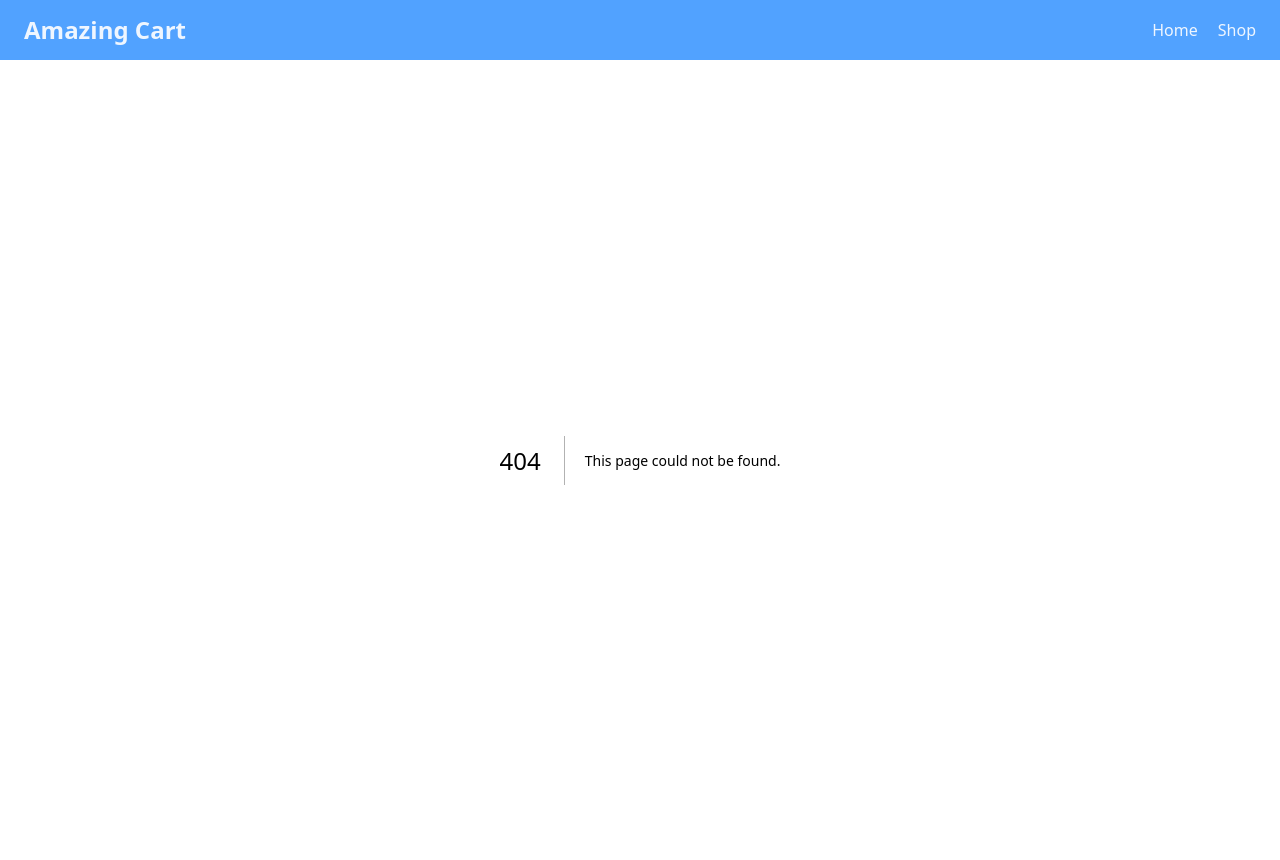
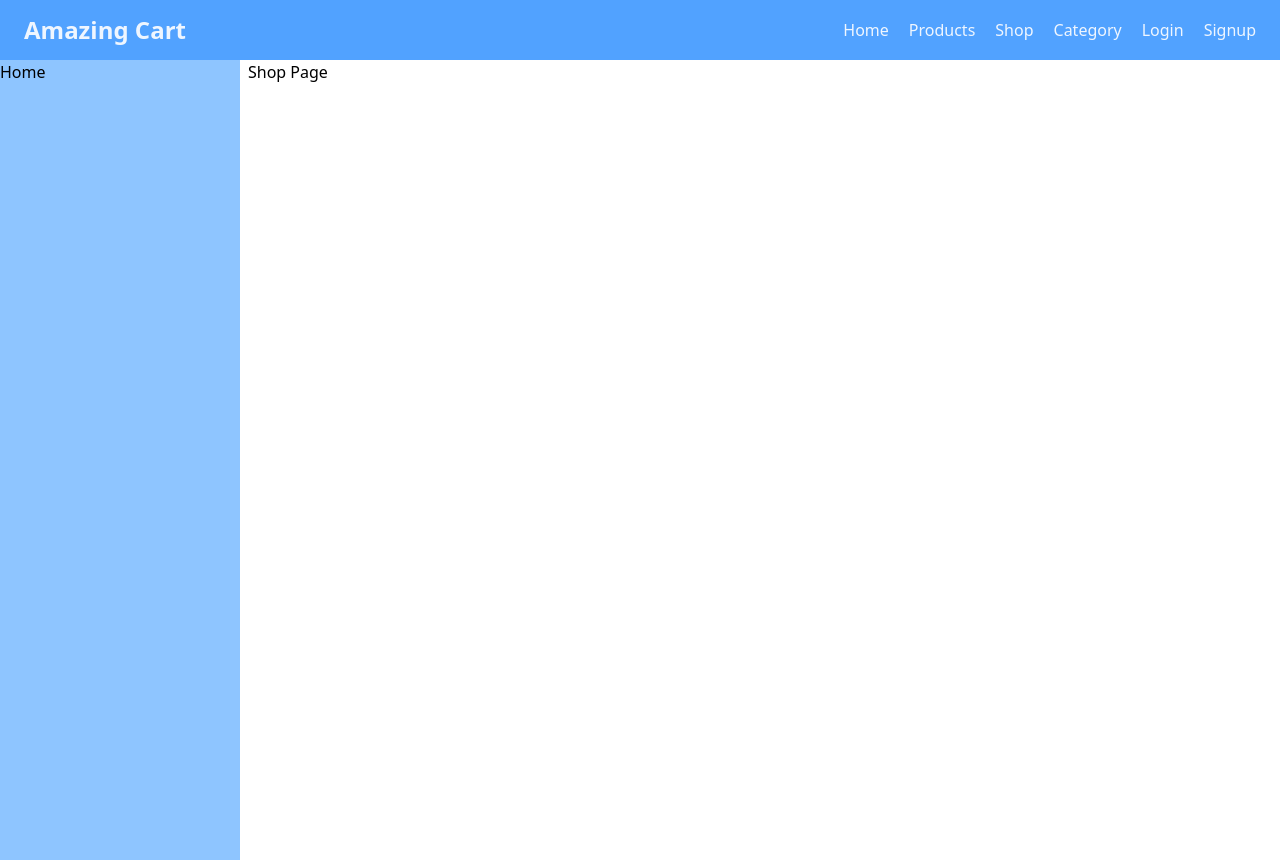
Before and after one commit to Kaushar45/amazing-cart-ui, a Next.js app: page /shop in a window 1280 px wide. Before the commit this address had no page. Built offline with nearby package versions, Linux system fonts and the light colour scheme.

Commit message:
Layout & Routes

```diff
--- /dev/null
+++ b/src/app/(auth)/layout.jsx
@@ -0,0 +1,10 @@
+const AuthLayout = ({ children }) => {
+  return (
+    <div>
+      <header>Auth Layout</header>
+      <main>{children}</main>
+    </div>
+  );
+};
+
+export default AuthLayout;
--- /dev/null
+++ b/src/app/(auth)/login/page.jsx
@@ -0,0 +1,7 @@
+import React from "react";
+
+const loginPage = () => {
+  return <div>Login Page</div>;
+};
+
+export default loginPage;
--- /dev/null
+++ b/src/app/(auth)/signup/page.jsx
@@ -0,0 +1,7 @@
+import React from "react";
+
+const signupPage = () => {
+  return <div>Signup Page</div>;
+};
+
+export default signupPage;
--- /dev/null
+++ b/src/app/(mainLayout)/products/page.jsx
@@ -0,0 +1,7 @@
+import React from "react";
+
+const ProductPage = () => {
+  return <div>Product Page</div>;
+};
+
+export default ProductPage;
--- /dev/null
+++ b/src/app/(mainLayout)/shop/category/page.jsx
@@ -0,0 +1,7 @@
+import React from "react";
+
+const CategoryPage = () => {
+  return <div>CategoryPage</div>;
+};
+
+export default CategoryPage;
--- /dev/null
+++ b/src/app/(mainLayout)/shop/layout.jsx
@@ -0,0 +1,15 @@
+import Link from "next/link";
+import React from "react";
+
+const ShopLayout = ({ children }) => {
+  return (
+    <div className="flex gap-2">
+      <aside className="w-60 bg-blue-300 h-screen">
+        <Link href={"/"}>Home</Link>
+      </aside>
+      <main>{children}</main>
+    </div>
+  );
+};
+
+export default ShopLayout;
--- /dev/null
+++ b/src/app/(mainLayout)/shop/page.jsx
@@ -0,0 +1,8 @@
+"use client";
+import React from "react";
+
+const shopPage = () => {
+  return <div>Shop Page</div>;
+};
+
+export default shopPage;
--- a/src/app/components/Navbar.jsx
+++ b/src/app/components/Navbar.jsx
@@ -8,7 +8,11 @@ const Navbar = () => {
       <h2 className="text-2xl font-bold">Amazing Cart</h2>
       <nav className="flex items-center gap-5">
         <Link href="/">Home</Link>
+        <Link href="/products">Products</Link>
         <Link href="/shop">Shop</Link>
+        <Link href="/shop/category">Category</Link>
+        <Link href="/login">Login</Link>
+        <Link href="/signup">Signup</Link>
       </nav>
     </header>
   );
```
Also changed, not shown: package.json (+6 -4 lines), tsconfig.json (added, +35 -0 lines), 1 other file (tests, documents, lock files or other folders).
